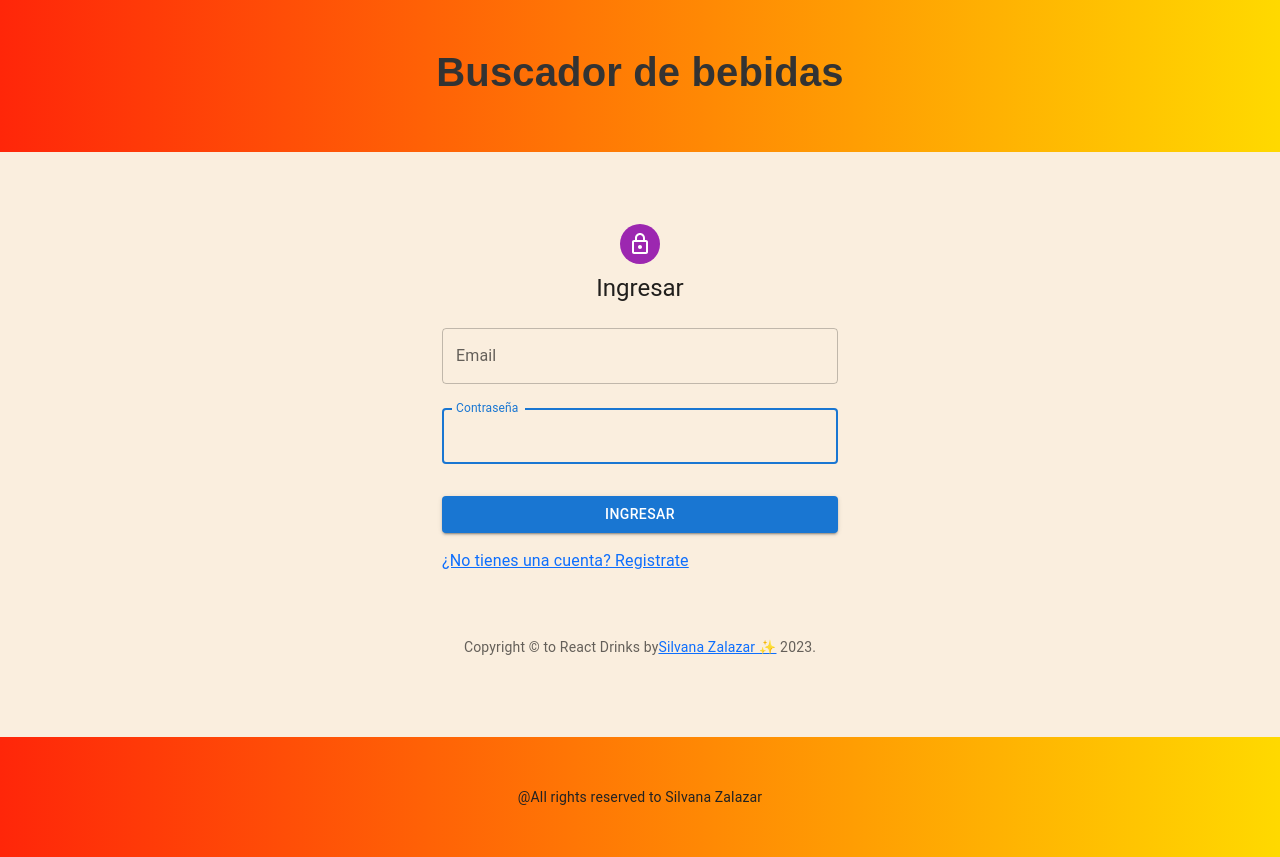
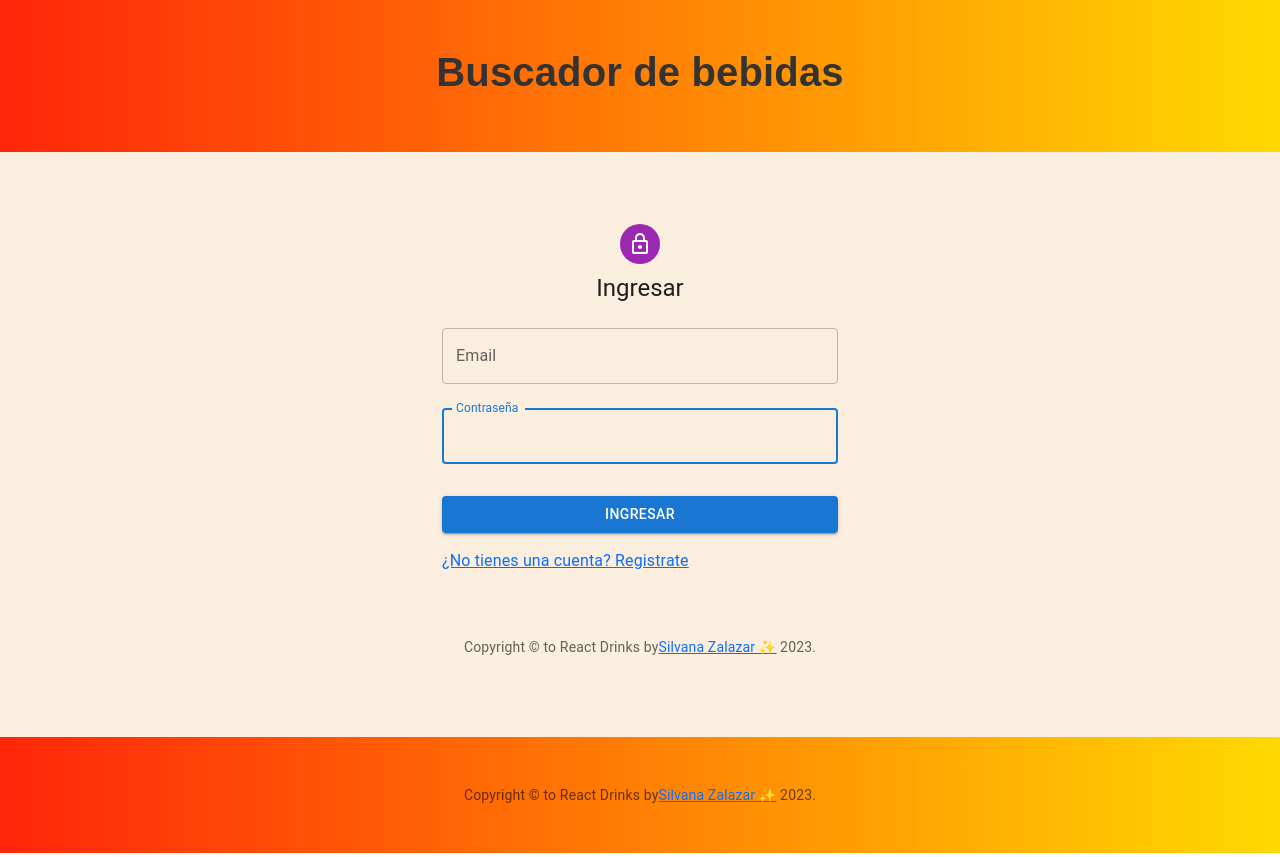
Before and after one commit to SilvanaZ/react-drinks, a React (Vite) app: page /login in a window 1280 px wide. Built offline with nearby package versions, Linux system fonts and the light colour scheme; no server answers.

Commit message:
Dando estilos

```diff
--- a/src/components/Footer/index.jsx
+++ b/src/components/Footer/index.jsx
@@ -1,9 +1,10 @@
+import Copyright from "../../pages/user/copyright";
 import styles from "./Footer.module.css";
 
 export default function Footer () {
     return (
         <footer className={`py-5 ${styles.footer}`}>
-            <small> @All rights reserved to Silvana Zalazar </small>
+            <Copyright/>
         </footer>
 
     )
```
